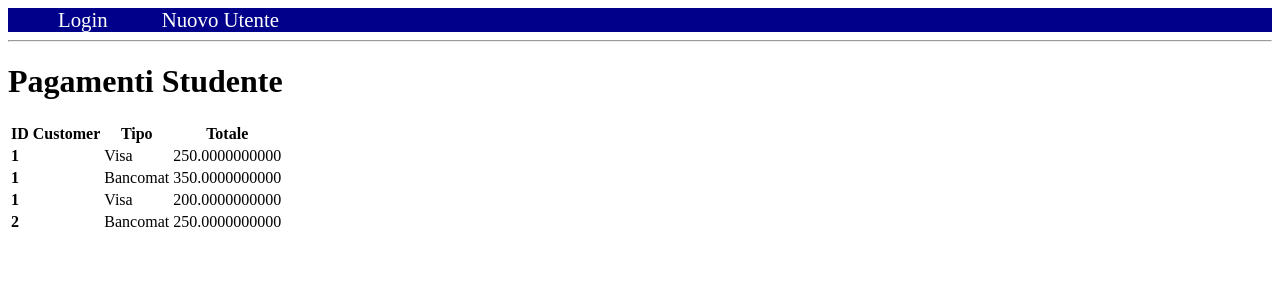
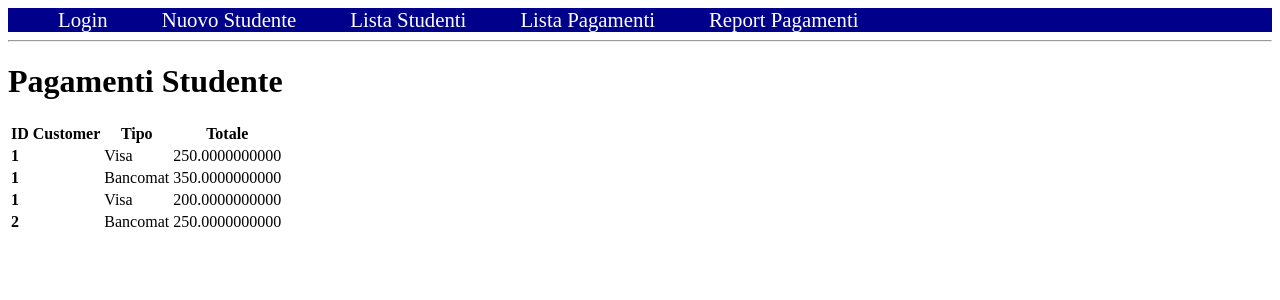
Before and after one commit to lukamath/Web-Cash, a Flask app: page /listpayments in a window 1280 px wide. Shown: the top 300 px of the page. Run offline with Flask 2, Linux system fonts and the light colour scheme; data comes from the database, SQL or seed files in the repository.

Commit message:
update menu bar

```diff
--- a/templates/base.html
+++ b/templates/base.html
@@ -54,8 +54,10 @@
 <body>
     <nav>
         <a href="{{ url_for('index') }}">Login</a>
+        <a href="{{ url_for('add_customer') }}">Nuovo Studente</a>
+        <a href="{{ url_for('list_students') }}">Lista Studenti</a>
+        <a href="{{ url_for('list_payments') }}">Lista Pagamenti</a>
         <a href="#">Report Pagamenti</a>
-        <a href="#">Aggiungi Pagamento</a>
     </nav>
     <hr>
     <div class="content">
--- a/templates/base_login.html
+++ b/templates/base_login.html
@@ -48,7 +48,7 @@
 <body>
     <nav>
         <a href="{{ url_for('index') }}">Login</a>
-        <a href="#">Nuovo Utente</a>
+        <a href="{{ url_for('add_user') }}">Nuovo Utente</a>
     </nav>
     <hr>
     <div class="content">
--- a/templates/listpayments.html
+++ b/templates/listpayments.html
@@ -1,4 +1,4 @@
-{% extends 'base_login.html' %}
+{% extends 'base.html' %}
 
 {% block content %}
 
--- a/templates/liststudents.html
+++ b/templates/liststudents.html
@@ -1,4 +1,4 @@
-{% extends 'base_login.html' %}
+{% extends 'base.html' %}
 
 {% block content %}
 
```
Also changed, not shown: requirements.txt (added, +25 -0 lines).
